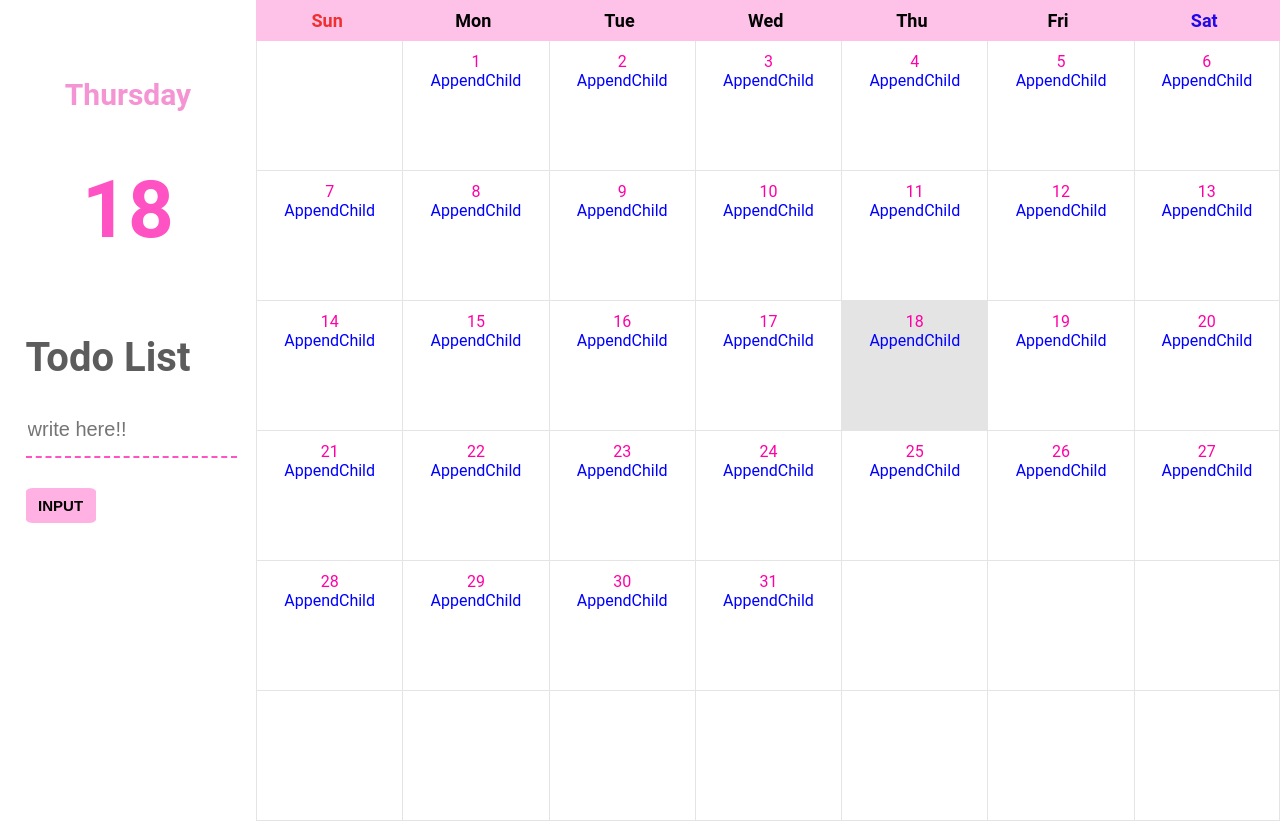
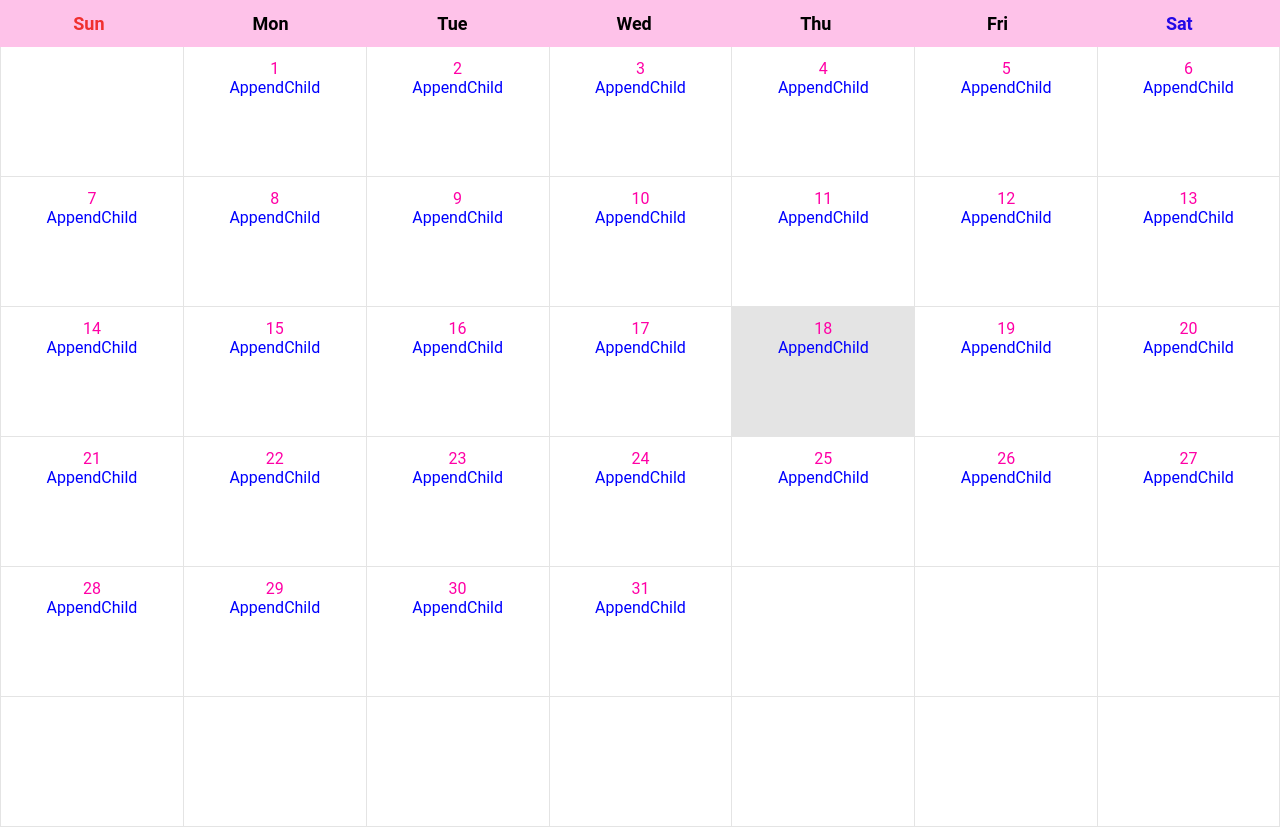
Before and after one commit to Y-Joo/web-coin-crawler, a Django app: page / in a window 1280 px wide. Shown: the part 59-886 px from the top of the page. Run offline with Django 3.2, Linux system fonts and the light colour scheme; some libraries are stand-ins or nearby versions.

Commit message:
no message

```diff
--- a/webcoincrawler/crawled_data/static/css/common.css
+++ b/webcoincrawler/crawled_data/static/css/common.css
@@ -43,48 +43,12 @@ header > h1 > span {color: #a7a7a7; font-size: 24px; font-weight: 400; vertical-
   margin: 0 20px;
 }
 
-/* content left */
-.content-left {
+
+/* content right */
+.content-right {
   float: left;
   box-sizing: border-box;
-  width: 20%;
-}
-.left-main {margin-top: 20%;}
-.left-main .main-wrap {
-  text-align: center;
-  font-weight: 700;
-}
-.left-main .main-wrap .main-day {
-  padding: 10% 0;
-  font-size: 30px;
-  color: #F594D3;
-}
-.left-main .main-wrap .main-date {
-  margin: 10% 0;
-  font-size: 80px;
-  color: rgb(255, 82, 195);
-}
-.left-main .todo-wrap {padding: 20% 0 10% 10%;}
-.left-main .todo-wrap .todo-title {
-  font-size: 40px;
-  font-weight: 600;
-  margin-bottom: 10%;
-  color: #5c5c5c;
-}
-.left-main .todo-wrap .input-form .input-box {
-  width: 90%;
-  height: 50px;
-  font-size: 20px;
-  border: 0;
-  border-bottom: 2px dashed rgb(255, 82, 195);
-  margin-bottom: 30px;
-  outline-style: none;
-}
-/* content right */
-.content-right {
-  float: right;
-  box-sizing: border-box;
-  width: 80%;
+  width: 100%;
 }
 .content-right .day-of-week {
   background: rgb(254, 194, 233);
--- a/webcoincrawler/crawled_data/templates/crawled_data/coin_calender.html
+++ b/webcoincrawler/crawled_data/templates/crawled_data/coin_calender.html
@@ -24,27 +24,6 @@
         <button class="next">&#62;</button>
     </div>
 </header>
-<section class="content-left">
-    <div class="left-main">
-        <div class="main-wrap">
-            <div class="main-day"></div>
-            <div class="main-date"></div>
-        </div>
-        <div class="todo-wrap">
-            <div class="todo-title">Todo List</div>
-            <form class="input-form">
-                <input type="text" placeholder="write here!!" class="input-box"/>
-                <button type="submit" class="input-btn clickBtn">INPUT</button>
-            </form>
-            <ul class="todoList"></ul>
-            <div class="showList">
-                <span class="listText"></span>
-                <span class="createDate"></span>
-                <button class="closed">close</button>
-            </div>
-            <div class="bgblack"></div>
-        </div>
-    </div>
 </section>
 <section class="content-right">
     <div class="day-of-week">
```
